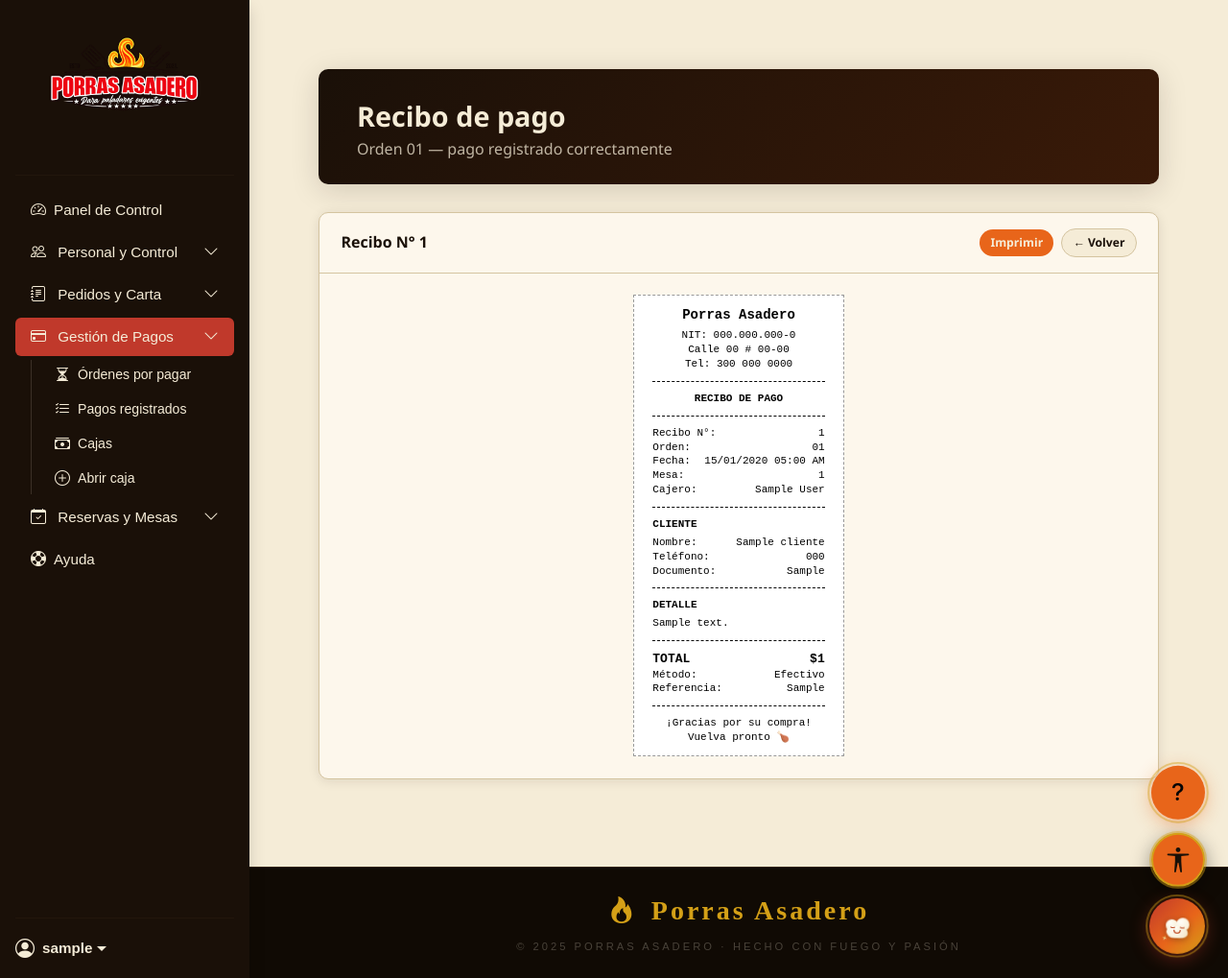
After one commit to carolsandoval00/porras-asadero-app, a Django app: page /pagos/1/recibo/ in a window 1280 px wide. The commit adds this page. Shown: the whole page at 96% size. Run offline with Django 5.2, Linux system fonts and the light colour scheme; a user stored in the database is signed in; tables that the repository leaves empty hold one stand-in row (values such as "Sample post"); some libraries are stand-ins or nearby versions; some web fonts are replaced.

Commit message:
feat : se agregó la opción del recibo

```diff
--- /dev/null
+++ b/pago/templates/pago/recibo.html
@@ -0,0 +1,94 @@
+{% extends "base 2.html" %}
+{% block title %}Recibo {{ pedido.numero_orden }}{% endblock title %}
+{% load static %}
+
+{% block content %}
+
+<link rel="stylesheet" href="{% static 'css/pago.css' %}">
+
+<div class="pg-wrapper">
+
+  <div class="pg-header">
+    <h1>Recibo de pago</h1>
+    <p>Orden {{ pedido.numero_orden }} — pago registrado correctamente</p>
+  </div>
+
+  <div class="pg-card">
+    <div class="pg-card-header">
+      <h3>Recibo N° {{ pago.pk }}</h3>
+      <div class="pg-flex-gap-md">
+        <button type="button" class="pg-btn pg-btn-accent pg-btn-sm" onclick="window.print()"
+                data-tooltip="Imprimir el recibo">Imprimir</button>
+        <a href="{% url 'pago:dashboard' %}" class="pg-btn pg-btn-light pg-btn-sm"
+           data-tooltip="Volver al panel de pagos">← Volver</a>
+      </div>
+    </div>
+
+    <div class="pg-card-body">
+
+      <div class="rc-ticket">
+
+        <!-- DATOS DEL ASADERO -->
+        <div class="rc-center">
+          <p class="rc-nombre">{{ asadero.nombre }}</p>
+          <div>NIT: {{ asadero.nit }}</div>
+          <div>{{ asadero.direccion }}</div>
+          <div>Tel: {{ asadero.telefono }}</div>
+        </div>
+
+        <div class="rc-sep"></div>
+        <div class="rc-center"><strong>RECIBO DE PAGO</strong></div>
+        <div class="rc-sep"></div>
+
+        <!-- DATOS DEL PEDIDO -->
+        <div class="rc-fila"><span>Recibo N°:</span><span>{{ pago.pk }}</span></div>
+        <div class="rc-fila"><span>Orden:</span><span>{{ pedido.numero_orden }}</span></div>
+        <div class="rc-fila"><span>Fecha:</span><span>{{ pago.fecha_pago|date:"d/m/Y h:i A" }}</span></div>
+        <div class="rc-fila"><span>Mesa:</span><span>{{ pedido.mesa.numero_mesa|default:"—" }}</span></div>
+        <div class="rc-fila"><span>Cajero:</span><span>{{ pago.caja.cajero.get_full_name|default:pago.caja.cajero.username }}</span></div>
+
+        <div class="rc-sep"></div>
+
+        <!-- DATOS DEL CLIENTE -->
+        <div class="rc-seccion">Cliente</div>
+        <div class="rc-fila"><span>Nombre:</span><span>{{ cliente.nombre_completo|default:"—" }}</span></div>
+        {% if cliente.telefono %}
+        <div class="rc-fila"><span>Teléfono:</span><span>{{ cliente.telefono }}</span></div>
+        {% endif %}
+        {% if cliente.documento %}
+        <div class="rc-fila"><span>Documento:</span><span>{{ cliente.documento }}</span></div>
+        {% endif %}
+
+        <div class="rc-sep"></div>
+
+        <!-- DETALLE -->
+        <div class="rc-seccion">Detalle</div>
+        <div class="rc-desc">{{ pedido.descripcion|default:"—"|linebreaksbr }}</div>
+
+        <div class="rc-sep"></div>
+
+        <!-- TOTAL Y MÉTODO DE PAGO -->
+        <div class="rc-fila rc-total"><span>TOTAL</span><span>${{ pago.monto|floatformat:0 }}</span></div>
+        <div class="rc-fila"><span>Método:</span><span>{{ pago.get_metodo_pago_display }}</span></div>
+        {% if pago.referencia %}
+        <div class="rc-fila"><span>Referencia:</span><span>{{ pago.referencia }}</span></div>
+        {% endif %}
+
+        <div class="rc-sep"></div>
+        <div class="rc-center">¡Gracias por su compra!<br>Vuelva pronto 🍗</div>
+
+      </div>
+
+    </div>
+  </div>
+
+</div><!-- fin pg-wrapper -->
+
+<script>
+  // Abre el cuadro de impresión apenas carga el recibo
+  window.addEventListener('load', function () {
+    setTimeout(function () { window.print(); }, 400);
+  });
+</script>
+
+{% endblock %}
--- a/pago/urls.py
+++ b/pago/urls.py
@@ -7,6 +7,7 @@
     path('', views.pago_dashboard, name='dashboard'),
     path('<int:pk>/editar/', views.pago_editar, name='editar'),
     path('<int:pk>/eliminar/', views.pago_eliminar, name='eliminar'),
+    path('<int:pk>/recibo/', views.pago_recibo, name='recibo'),
     path('caja/<int:pk>/', views.caja_detalle, name='caja_detalle'),
     path('pagos/reporte/pdf/', views.pagos_exportar_pdf, name='pagos_pdf'),
     path('pagos/reporte/excel/', views.pagos_exportar_excel, name='pagos_excel'),
--- a/pago/views.py
+++ b/pago/views.py
@@ -13,6 +13,16 @@
 from .models import Pago, Caja
 from .forms import PagoForm, CajaForm
 from pedidos.models import Pedido
+
+
+# ── DATOS DEL ASADERO (para el recibo) ──────────────────────────────
+# Cambia estos datos por los reales
+ASADERO = {
+    'nombre':    'Porras Asadero',
+    'nit':       '000.000.000-0',
+    'direccion': 'Calle 00 # 00-00',
+    'telefono':  '300 000 0000',
+}
 
 
 def _solo_cajero_admin(request):
@@ -256,7 +266,7 @@
                     post_data['monto'] = pedido.total
                 except Pedido.DoesNotExist:
                     pass
-            # ★ CAMBIO: se pasa request.FILES para que llegue el baucher
+            # Se pasa request.FILES para que llegue el baucher
             form = PagoForm(post_data, request.FILES)
             if form.is_valid():
                 pago = form.save(commit=False)
@@ -265,7 +275,8 @@
                     pago.save()
                     pago.pedido.estado = 'PAGADO'
                     pago.pedido.save()
-                    messages.success(request, 'Pedido registrado correctamente.', extra_tags='modal-pago')
+                    # ★ CAMBIO: al pagar, se abre el recibo del pago
+                    return redirect('pago:recibo', pk=pago.pk)
                 else:
                     messages.error(request, ' No puedes registrar pagos sin una caja abierta.')
                 return redirect('pago:dashboard')
@@ -320,7 +331,7 @@
         return render(request, 'usuarios/login.html', {'vista': 'sin_permisos'})
 
     pago = get_object_or_404(Pago, pk=pk)
-    # ★ CAMBIO: se pasa request.FILES para poder subir/cambiar el baucher
+    # Se pasa request.FILES para poder subir/cambiar el baucher
     form = PagoForm(request.POST or None, request.FILES or None, instance=pago)
     if form.is_valid():
         form.save()
@@ -406,6 +417,28 @@
         'op_fecha_hasta':     filtro_ordenes['op_fecha_hasta'],
     }
     return render(request, 'pago/dashboard.html', context)
+
+
+# ── RECIBO ──────────────────────────────────────────────────────────
+
+@login_required
+def pago_recibo(request, pk):
+    """Recibo imprimible (tirilla) con datos del asadero y del cliente."""
+    if _solo_cajero_admin(request):
+        return render(request, 'usuarios/login.html', {'vista': 'sin_permisos'})
+
+    pago = get_object_or_404(
+        Pago.objects.select_related(
+            'pedido', 'pedido__cliente', 'pedido__mesa', 'caja', 'caja__cajero'
+        ),
+        pk=pk,
+    )
+    return render(request, 'pago/recibo.html', {
+        'pago':    pago,
+        'pedido':  pago.pedido,
+        'cliente': pago.pedido.cliente,
+        'asadero': ASADERO,
+    })
 
 
 # ── REPORTES ────────────────────────────────────────────────────────
--- a/static/css/pago.css
+++ b/static/css/pago.css
@@ -416,3 +416,87 @@
     bottom: calc(100% - 1px);
     border-color: transparent transparent #1A1008 transparent;
 }
+
+/* ── RECIBO (tirilla de 58 mm) ───────────────────────────── */
+.rc-ticket {
+  width: 58mm;
+  max-width: 58mm;
+  box-sizing: border-box;
+  margin: 0 auto;
+  padding: 3mm 5mm;
+  background: #fff;
+  color: #000;
+  font-family: 'Courier New', monospace;
+  font-size: 11px;
+  line-height: 1.35;
+  border: 1px dashed #999;
+}
+.rc-center { text-align: center; }
+.rc-nombre { font-size: 14px; font-weight: bold; margin: 0 0 4px; }
+.rc-sep { border-top: 1px dashed #000; margin: 10px 0; }
+.rc-seccion { font-weight: bold; text-transform: uppercase; margin-bottom: 4px; }
+.rc-fila { display: flex; justify-content: space-between; gap: 10px; }
+.rc-desc { word-break: break-word; }
+.rc-total { font-size: 13px; font-weight: bold; }
+
+/* Tamaño de papel solo para el recibo (página con nombre) */
+@page recibo {
+  size: 58mm auto;
+  margin: 0;
+}
+
+@media print {
+  /* Toda la página usa el papel de 58 mm (sin saltos de hoja extra) */
+  body:has(.rc-ticket) {
+    page: recibo;
+    width: 58mm;
+    margin: 0 !important;
+    padding: 0 !important;
+    background: #fff !important;
+  }
+
+  /* Oculta botones flotantes (ayuda, accesibilidad, asistente),
+     avisos y cualquier cosa que esté fuera del layout principal */
+  body:has(.rc-ticket) > *:not(.admin-shell) {
+    display: none !important;
+  }
+
+  /* Oculta menú lateral y footer */
+  body:has(.rc-ticket) .admin-shell > *:not(.admin-main),
+  body:has(.rc-ticket) .admin-main > *:not(section),
+  body:has(.rc-ticket) .a11y-skip-link,
+  body:has(.rc-ticket) .pg-header,
+  body:has(.rc-ticket) .pg-card-header {
+    display: none !important;
+  }
+
+  /* Quita alturas y espacios del layout para que no genere hojas en blanco */
+  body:has(.rc-ticket) .admin-shell,
+  body:has(.rc-ticket) .admin-main,
+  body:has(.rc-ticket) .admin-main > section {
+    display: block !important;
+    width: 58mm !important;
+    min-height: 0 !important;
+    height: auto !important;
+    margin: 0 !important;
+    padding: 0 !important;
+    overflow: visible !important;
+  }
+
+  body:has(.rc-ticket) .pg-wrapper,
+  body:has(.rc-ticket) .pg-card,
+  body:has(.rc-ticket) .pg-card-body {
+    padding: 0 !important;
+    margin: 0 !important;
+    border: none !important;
+    box-shadow: none !important;
+    background: #fff !important;
+  }
+
+  .rc-ticket {
+    position: static !important;
+    width: 58mm;
+    margin: 0;
+    border: none;
+  }
+}
```
